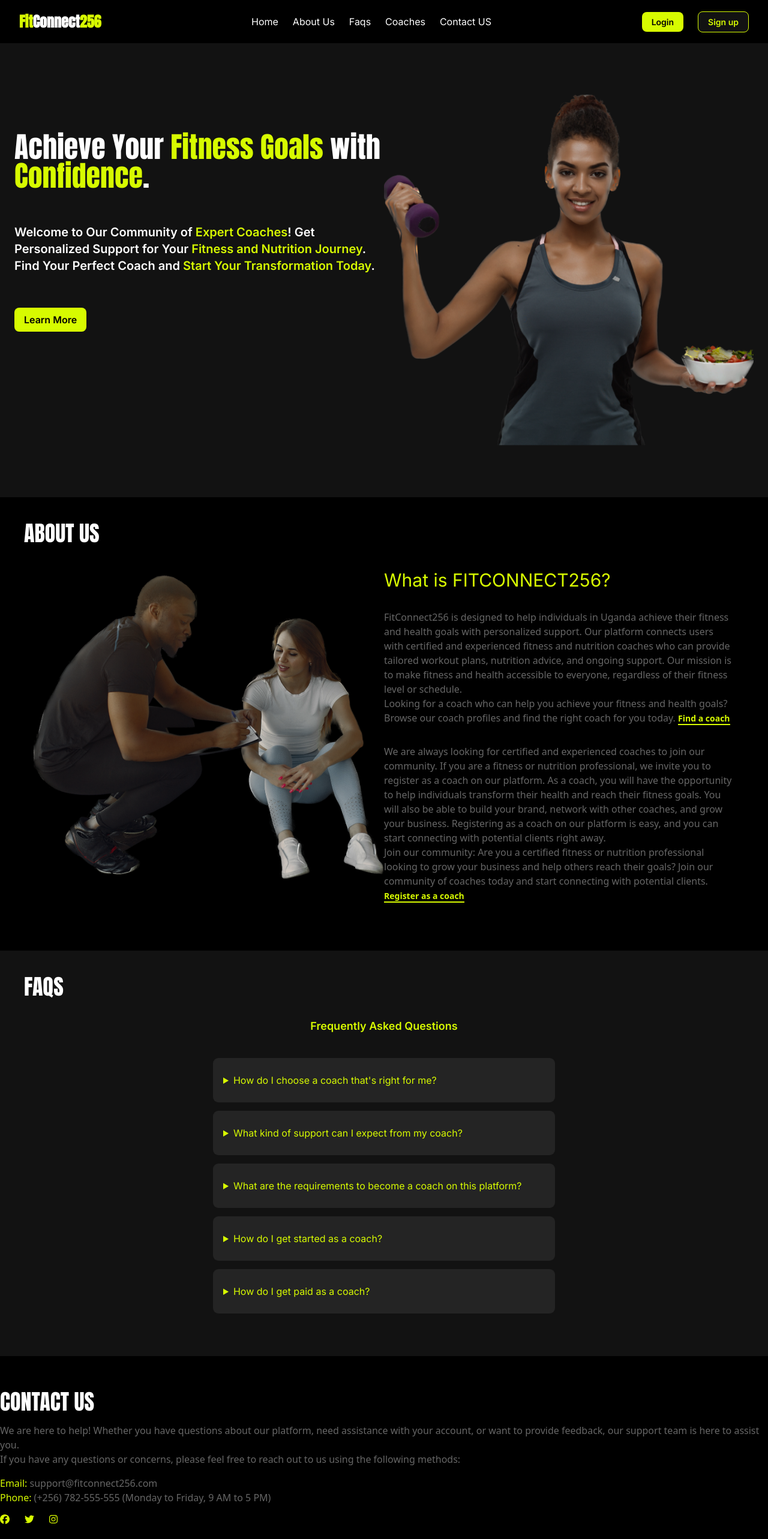
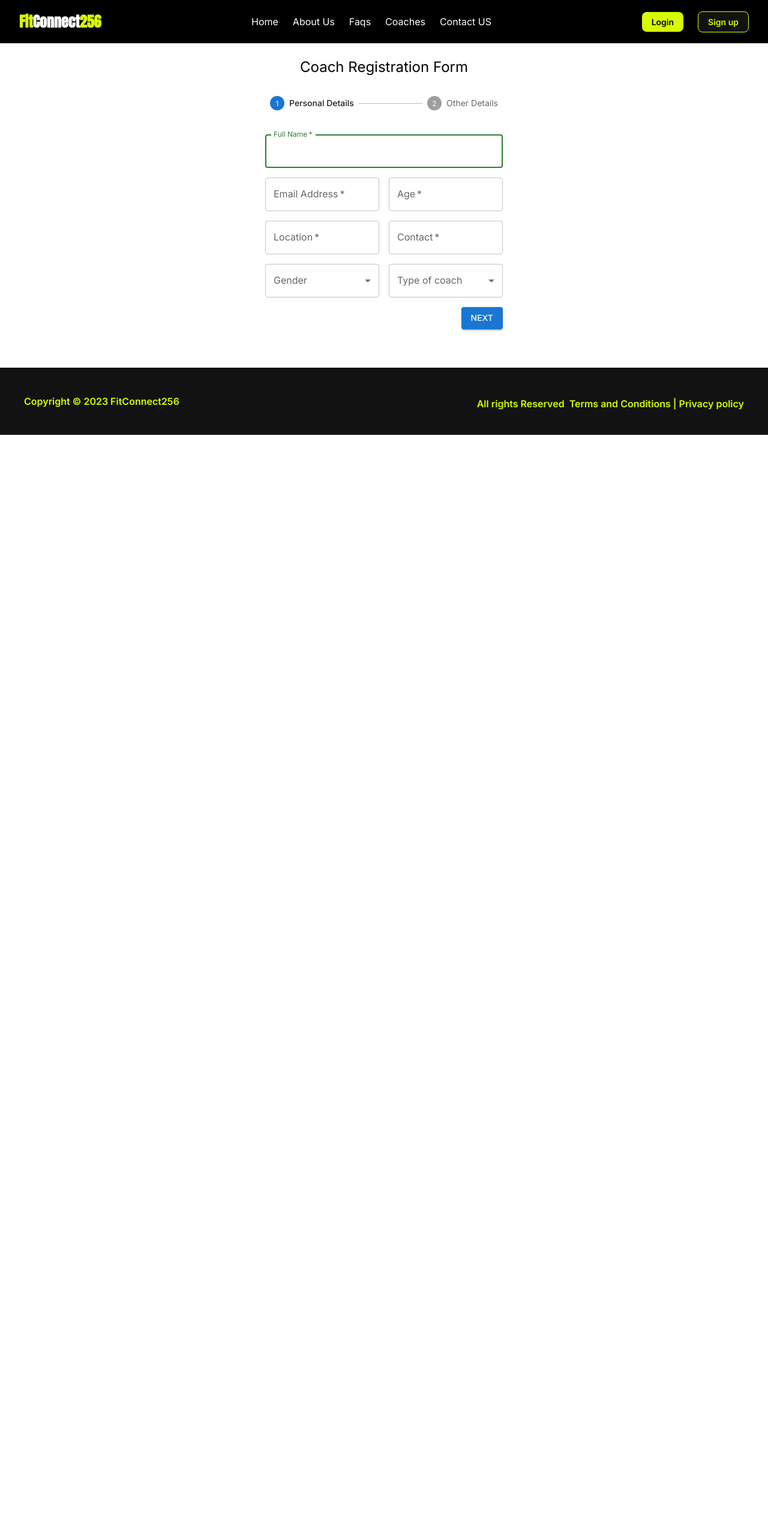
Before and after one commit to dintonharold87/FitConnect256, a React (Create React App) app in the folder frontend/: page /CoachRegistration in a window 1280 px wide. Shown: the top 2566 px of the page at 60% size. After the commit the page ends 800 px from the top, so only its background shows below. Built offline with nearby package versions, Linux system fonts and the light colour scheme.

Commit message:
Added routing to the landing page using react router dom

```diff
--- a/frontend/src/App.js
+++ b/frontend/src/App.js
@@ -1,19 +1,17 @@
-import Navbar from "./components/Navbar"
-import HeroSection from "./components/HeroSection";
-import About from "./components/About";
-import Faqs from "./components/Faqs";
-import Contact from "./components/Contact";
+import Navbar from "./components/Navbar";
+import Home from "./pages/Home";
 import Footer from "./components/Footer";
-import CoachRegistration from './components/CoachRegistration';
+import CoachRegistration from "./components/CoachRegistration";
+import { Routes, Route } from "react-router-dom";
 function App() {
   return (
     <>
       <Navbar />
-      <HeroSection />
-      <About />
-      <Faqs />
-      <Contact />
-      <CoachRegistration />
+      <Routes>
+        <Route path="/" element={<Home />} />
+        <Route path="/CoachRegistration" element={<CoachRegistration />} />
+      </Routes>
+
       <Footer />
     </>
   );
--- a/frontend/src/components/CoachRegistration.jsx
+++ b/frontend/src/components/CoachRegistration.jsx
@@ -81,7 +81,7 @@ const CoachRegistration = () => {
   const steps = ["Personal Details", "Other Details"];
   return (
     <ThemeProvider theme={theme}>
-      <Container maxWidth="xs" component="main">
+      <Container maxWidth="xs" component="main" sx={{mb:4, mt:12}}>
         {/* conatins all the information of the page */}
         <Box
           sx={{
@@ -125,7 +125,7 @@ const CoachRegistration = () => {
                 </Stepper>
                 {activeStep === 0 && (
                   <Grid container spacing={2} sx={{ mb: 4 }}>
-                    <Grid item sm={12}>
+                    <Grid item xs={12}>
                       <TextField
                         color="success"
                         autoComplete="given-name"
@@ -172,7 +172,7 @@ const CoachRegistration = () => {
                         helperText={touched.age && errors.age}
                       />
                     </Grid>
-                    <Grid item xs={12} sm={6}>
+                    <Grid item xs={6} sm={6}>
                       <TextField
                         color="success"
                         required
@@ -186,7 +186,7 @@ const CoachRegistration = () => {
                         helperText={touched.location && errors.location}
                       />
                     </Grid>
-                    <Grid item xs={12} sm={6}>
+                    <Grid item xs={6} sm={6}>
                       <TextField
                         color="success"
                         required
@@ -201,7 +201,7 @@ const CoachRegistration = () => {
                         helperText={touched.contact && errors.contact}
                       />
                     </Grid>
-                    <Grid item xs={12} sm={6}>
+                    <Grid item xs={6} sm={6}>
                       <FormControl
                         fullWidth
                         error={touched.gender && Boolean(errors.gender)}
@@ -222,7 +222,7 @@ const CoachRegistration = () => {
                         </Select>
                       </FormControl>
                     </Grid>
-                    <Grid item xs={12} sm={6}>
+                    <Grid item xs={6} sm={6}>
                       <FormControl
                         fullWidth
                         error={touched.coachType && Boolean(errors.coachType)}
@@ -297,7 +297,7 @@ const CoachRegistration = () => {
                         }
                       />
                     </Grid>
-                    <Grid item xs={12} sm={6}>
+                    <Grid item xs={6} sm={6}>
                       <TextField
                         color="success"
                         id="password"
@@ -310,7 +310,7 @@ const CoachRegistration = () => {
                         helperText={touched.password && errors.password}
                       />
                     </Grid>
-                    <Grid item xs={12} sm={6}>
+                    <Grid item xs={6} sm={6}>
                       <TextField
                         color="success"
                         id="confirmPassword"
--- a/frontend/src/components/Contact.jsx
+++ b/frontend/src/components/Contact.jsx
@@ -10,7 +10,7 @@ import {
 const Contact = () => {
   return (
     <section id="contact" className="bg-black">
-      <div className="flex container flex-col mx-auto pt-14 pb-24 space-y-2 md:space-y-4">
+      <div className="flex container flex-col mx-auto pt-14 pb-24 space-y-2 md:space-y-4 px-6">
         <h2 className="font-heading text-3xl md:text-4xl leading-7 text-white uppercase">
           Contact Us
         </h2>
@@ -28,7 +28,6 @@ const Contact = () => {
           <br />
           <span className="text-primary">Phone:</span> (+256) 782-555-555
           (Monday to Friday, 9 AM to 5 PM)
-
         </p>
         <div className="flex justify-between w-24">
           <FontAwesomeIcon icon={faFacebook} className="text-primary" />
--- a/frontend/src/components/Footer.jsx
+++ b/frontend/src/components/Footer.jsx
@@ -2,7 +2,7 @@ import React from 'react'
 
 const Footer = () => {
   return (
-    <section id="footer" className="bg-secondary-100">
+    <section id="footer" className="bg-secondary-100  bottom-0 w-full">
       <div className="container flex flex-col md:flex-row items-center md:justify-between mx-auto p-6 md:p-10 space-y-2">
         <p className="text-xs md:text-base font-semibold leading-normal text-primary font-body">
           Copyright © 2023 FitConnect256
--- a/frontend/src/components/HeroSection.jsx
+++ b/frontend/src/components/HeroSection.jsx
@@ -2,10 +2,10 @@ import React from 'react'
 import hero from "../assets/images/hero.png";
 const HeroSection = () => {
   return (
-    <section id="hero" className="bg-secondary-100">
+    <section id="hero" className="bg-secondary-100 mt-4">
       <div className="container flex flex-col md:flex-row items-center px-6 mx-auto p-10 space-y-0 md:space-y-0 ">
         {/* left section */}
-        <div className="flex flex-col mb-32 space-y-10 md:space-y-14 md:w-1/2">
+        <div className="flex flex-col mb-8 space-y-10 md:space-y-14 md:w-1/2 mt-8">
           <h1 className="text-4xl md:text-5xl leading-10 text-white font-heading text-left">
             Achieve Your <span className="text-primary">Fitness Goals</span>{" "}
             with <span className="text-primary">Confidence</span>.
--- a/frontend/src/components/Navbar.jsx
+++ b/frontend/src/components/Navbar.jsx
@@ -3,11 +3,11 @@ import React, { useState } from "react";
 const Navbar = () => {
   const [navbar, setNavbar] = useState(false);
   return (
-    <nav className="w-full bg-black shadow">
+    <nav className="w-full bg-black shadow fixed top-0 left-0 right-0 z-50">
       <div className="justify-between px-4 mx-auto lg:max-w-7xl md:items-center md:flex md:px-8">
         <div>
           <div className="flex items-center justify-between py-3 md:py-5 md:block">
-            <a href="#">
+            <a href="/">
               <h1 className="text-2xl font-bold font-heading text-white">
                 <span className="text-primary">Fit</span>Connect
                 <span className="text-primary">256</span>
@@ -59,19 +59,29 @@ const Navbar = () => {
           >
             <ul className="items-center justify-center space-y-8 md:flex md:space-x-6 md:space-y-0">
               <li className="text-white text-base font-body capitalize hover:text-primary">
-                <a href="#">Home</a>
+                <a href="/" onClick={() => setNavbar(!navbar)}>
+                  Home
+                </a>
               </li>
               <li className="text-white text-base capitalize font-body hover:text-primary">
-                <a href="#">About Us</a>
+                <a href="#about" onClick={() => setNavbar(!navbar)}>
+                  About Us
+                </a>
               </li>
               <li className="text-white text-base capitalize font-body hover:text-primary">
-                <a href="#">Faqs</a>
+                <a href="#faqs" onClick={() => setNavbar(!navbar)}>
+                  Faqs
+                </a>
               </li>
               <li className="text-white text-base capitalize font-body hover:text-primary">
-                <a href="#">Coaches</a>
+                <a href="#" onClick={() => setNavbar(!navbar)}>
+                  Coaches
+                </a>
               </li>
               <li className="text-white text-base capitalize font-body hover:text-primary">
-                <a href="#">Contact US</a>
+                <a href="#contact" onClick={() => setNavbar(!navbar)}>
+                  Contact US
+                </a>
               </li>
             </ul>
 
--- a/frontend/src/index.js
+++ b/frontend/src/index.js
@@ -3,12 +3,14 @@ import ReactDOM from 'react-dom/client';
 import App from './App';
 import './index.css'
 import "@fortawesome/fontawesome-svg-core/styles.css";
-
+import { BrowserRouter } from "react-router-dom";
 
 
 const root = ReactDOM.createRoot(document.getElementById('root'));
 root.render(
   <React.StrictMode>
-    <App />
+    <BrowserRouter>
+      <App />
+    </BrowserRouter>
   </React.StrictMode>
 );
--- /dev/null
+++ b/frontend/src/pages/Home.jsx
@@ -0,0 +1,18 @@
+import React from 'react'
+import About from '../components/About'
+import Contact from '../components/Contact'
+import Faqs from '../components/Faqs'
+import HeroSection from '../components/HeroSection'
+
+const Home = () => {
+  return (
+    <>
+    <HeroSection />
+    <About />
+    <Faqs />
+    <Contact />
+    </>
+  )
+}
+
+export default Home
```
